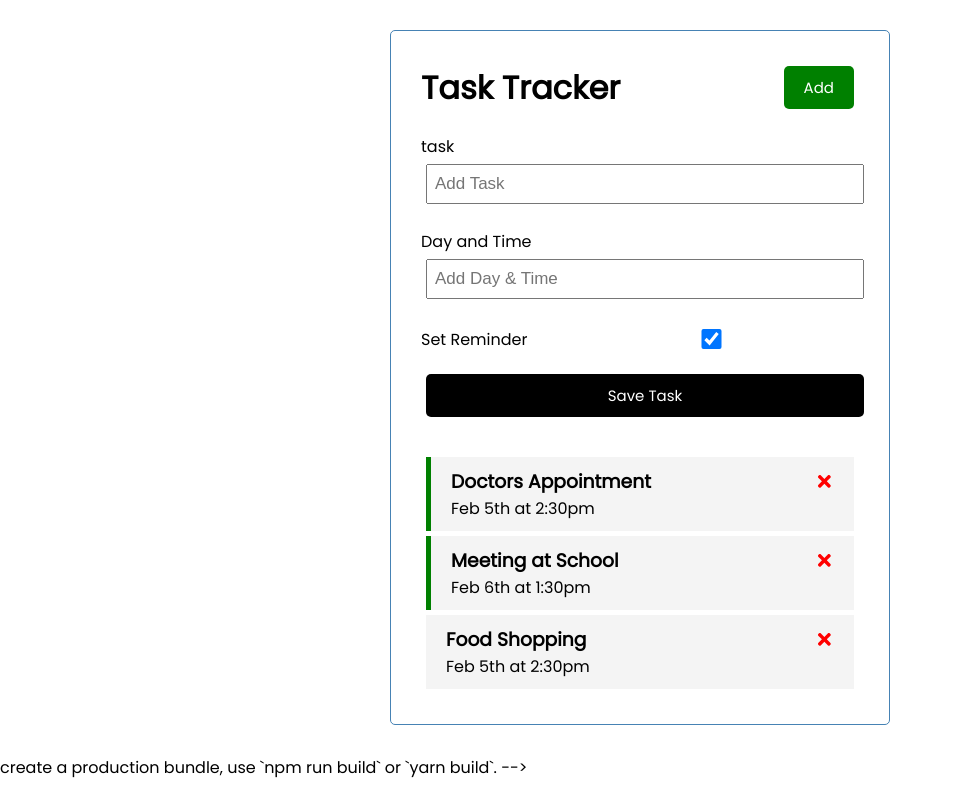
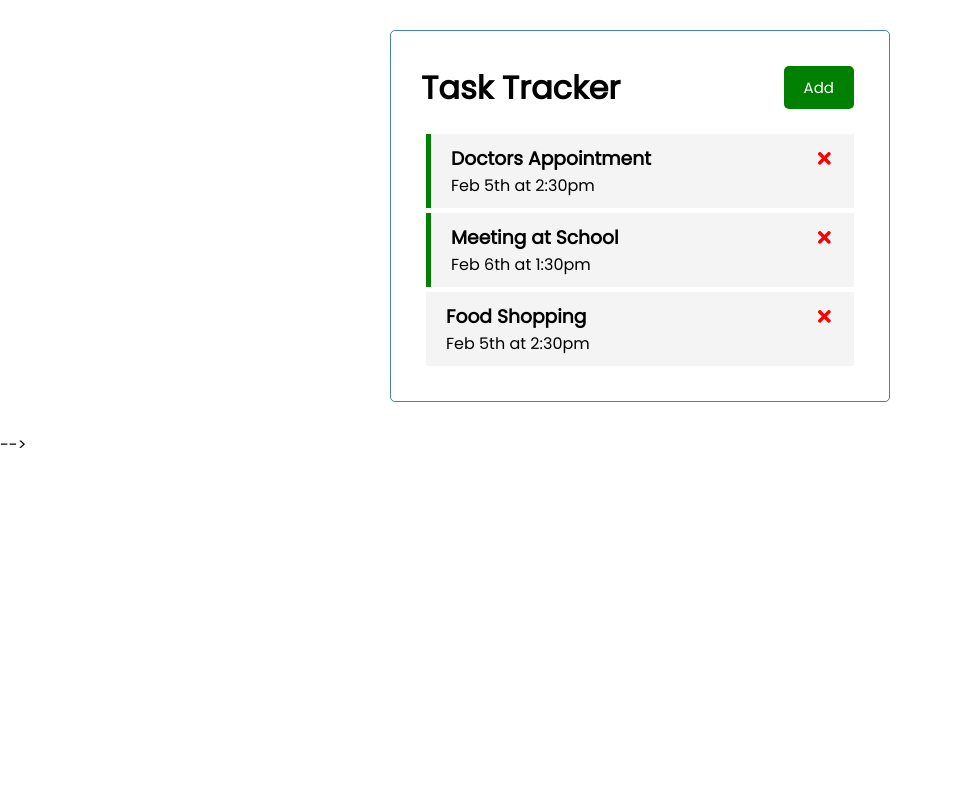
Before and after one commit to Rimce/react-task-tracker, a React (Create React App) app: page / in a window 1280 px wide. Shown: the whole page, without its empty margins (0-953 px from the left). Built offline with nearby package versions, Linux system fonts and the light colour scheme.

Commit message:
Add add task button functionality

```diff
--- a/public/index.html
+++ b/public/index.html
@@ -16,7 +16,6 @@
 <body>
   <noscript>You need to enable JavaScript to run this app.</noscript>
   <div id="root"></div>
-  create a production bundle, use `npm run build` or `yarn build`.
   -->
 </body>
 
--- a/src/App.js
+++ b/src/App.js
@@ -6,6 +6,7 @@
 import { useState } from 'react'
 
 const App = () => {
+  const [showAddTask, setShowAddTask] = useState(false)
   const [tasks, setTasks] = useState([
     {
       "id": 1,
@@ -48,8 +49,8 @@
 
   return (
     <div className="container">
-      <Header />
-      <AddTask onAdd={addTask} />
+      <Header onAdd={() => setShowAddTask(!showAddTask)} showAdd={showAddTask} />
+      { showAddTask && <AddTask onAdd={addTask} />}
       {tasks.length > 0 ? <Tasks tasks={tasks} onDelete={deleteTask} onToggle={toggleReminder} /> : "No Tasks to show"}
     </div>
   );
--- a/src/components/Header.js
+++ b/src/components/Header.js
@@ -2,15 +2,14 @@
 import Button from './Button'
 
 
-const Header = ({ title }) => {
-    const onClick = () => {
-        console.log('click')
-    }
+const Header = ({ title, onAdd, showAdd }) => {
+
     return (
         <header className='header'>
             <h1> {title} </h1>
 
-            <Button color='green' text='Add' onClick={onClick} />
+            <Button color={showAdd ? 'red' : 'green'}
+                text={showAdd ? 'Close' : 'Add'} onClick={onAdd} />
         </header >
     )
 }
```
Also changed, not shown: 1 other file (tests, documents, lock files or other folders).
